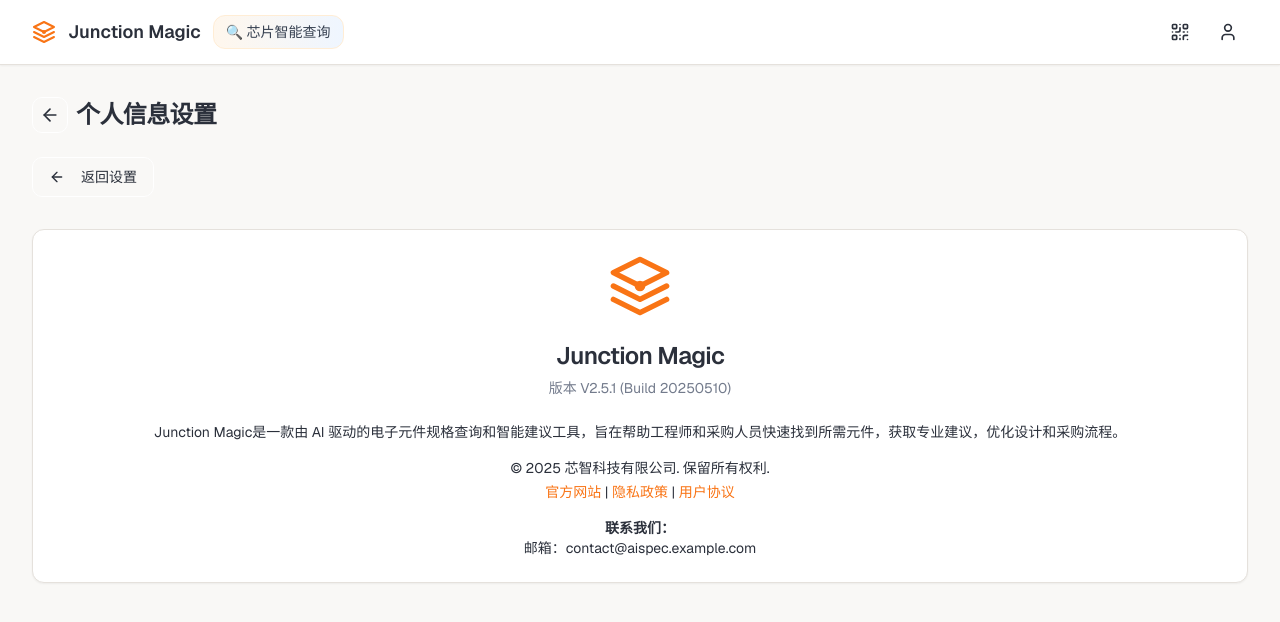
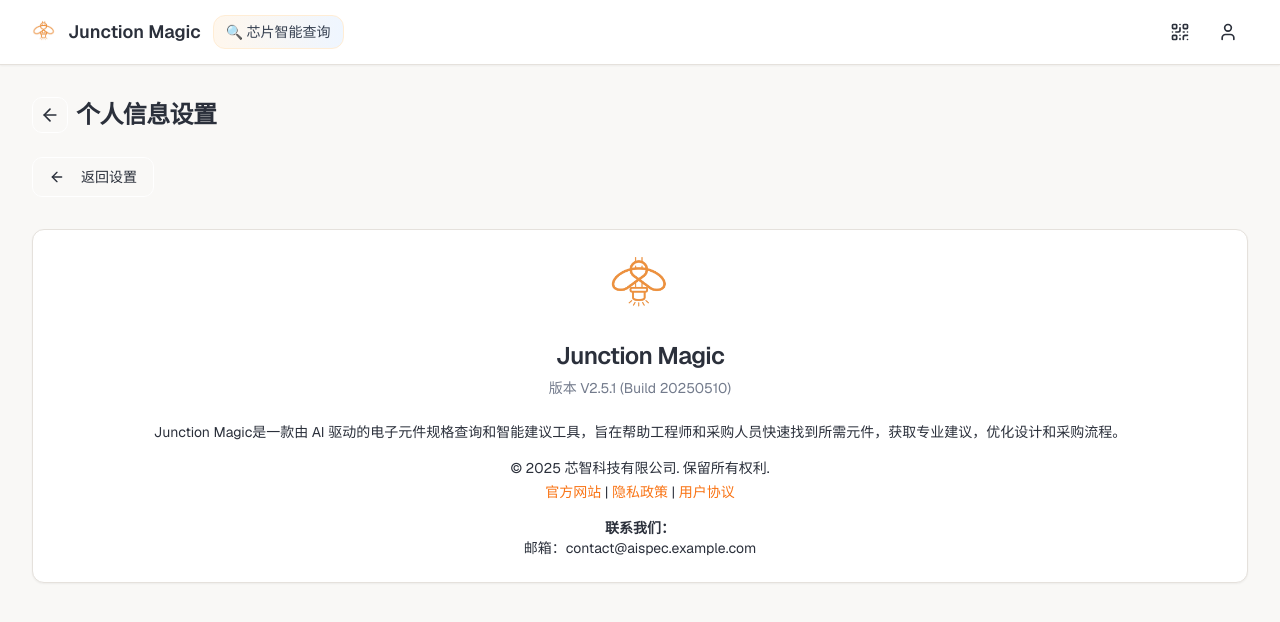
Before and after one commit to Jit-dong/app, a Next.js app: page /settings/about in a window 1280 px wide. Shown: the top 622 px of the page. Built offline with nearby package versions, Linux system fonts and the light colour scheme.

Commit message:
更新Logo组件使用PNG图片
- 将Logo组件从SVG改为使用PNG图片格式
- 使用Next.js Image组件优化图片加载
- 更新Header和About页面中的Logo使用方式
- 保持响应式设计和悬停效果

```diff
--- a/src/app/settings/about/page.tsx
+++ b/src/app/settings/about/page.tsx
@@ -14,7 +14,7 @@ export default function AboutPage() {
       </Link>
       <Card>
         <CardHeader className="items-center text-center">
-          <Logo className="h-16 w-16 text-accent mb-4" />
+          <Logo className="h-16 w-16 mb-4" width={64} height={64} />
           <CardTitle className="text-2xl">Junction Magic</CardTitle>
           <CardDescription>版本 V2.5.1 (Build 20250510)</CardDescription>
         </CardHeader>
--- a/src/components/layout/header.tsx
+++ b/src/components/layout/header.tsx
@@ -9,7 +9,7 @@ export default function Header() {
       <div className="container mx-auto px-4 sm:px-6 lg:px-8">
         <div className="flex items-center justify-between h-16">
           <Link href="/" className="flex items-center gap-3 group">
-            <Logo className="h-6 w-6 text-accent group-hover:text-accent/90 transition-colors" />
+            <Logo className="h-6 w-6 group-hover:opacity-90 transition-opacity" width={24} height={24} />
             <div className="flex items-center gap-3">
               <span className="text-lg font-semibold text-foreground group-hover:text-foreground/90 transition-colors">
                 Junction Magic
--- a/src/components/layout/logo.tsx
+++ b/src/components/layout/logo.tsx
@@ -1,22 +1,22 @@
-import type { SVGProps } from 'react';
+import Image from 'next/image';
+import type { HTMLAttributes } from 'react';
 
-export default function Logo(props: SVGProps<SVGSVGElement>) {
+interface LogoProps extends HTMLAttributes<HTMLDivElement> {
+  width?: number;
+  height?: number;
+}
+
+export default function Logo({ className, width = 24, height = 24, ...props }: LogoProps) {
   return (
-    <svg
-      xmlns="http://www.w3.org/2000/svg"
-      viewBox="0 0 24 24"
-      fill="none"
-      stroke="currentColor"
-      strokeWidth="2"
-      strokeLinecap="round"
-      strokeLinejoin="round"
-      {...props}
-    >
-      <title>芯智标志</title>
-      <path d="M12 2L2 7l10 5 10-5-10-5z" />
-      <path d="M2 17l10 5 10-5" />
-      <path d="M2 12l10 5 10-5" />
-      <circle cx="12" cy="12" r="2" fill="currentColor" stroke="none" />
-    </svg>
+    <div className={className} {...props}>
+      <Image
+        src="/brands/logo.png"
+        alt="芯智标志"
+        width={width}
+        height={height}
+        className="object-contain"
+        priority
+      />
+    </div>
   );
 }
```
Also changed, not shown: public/brands/logo.png (added).
